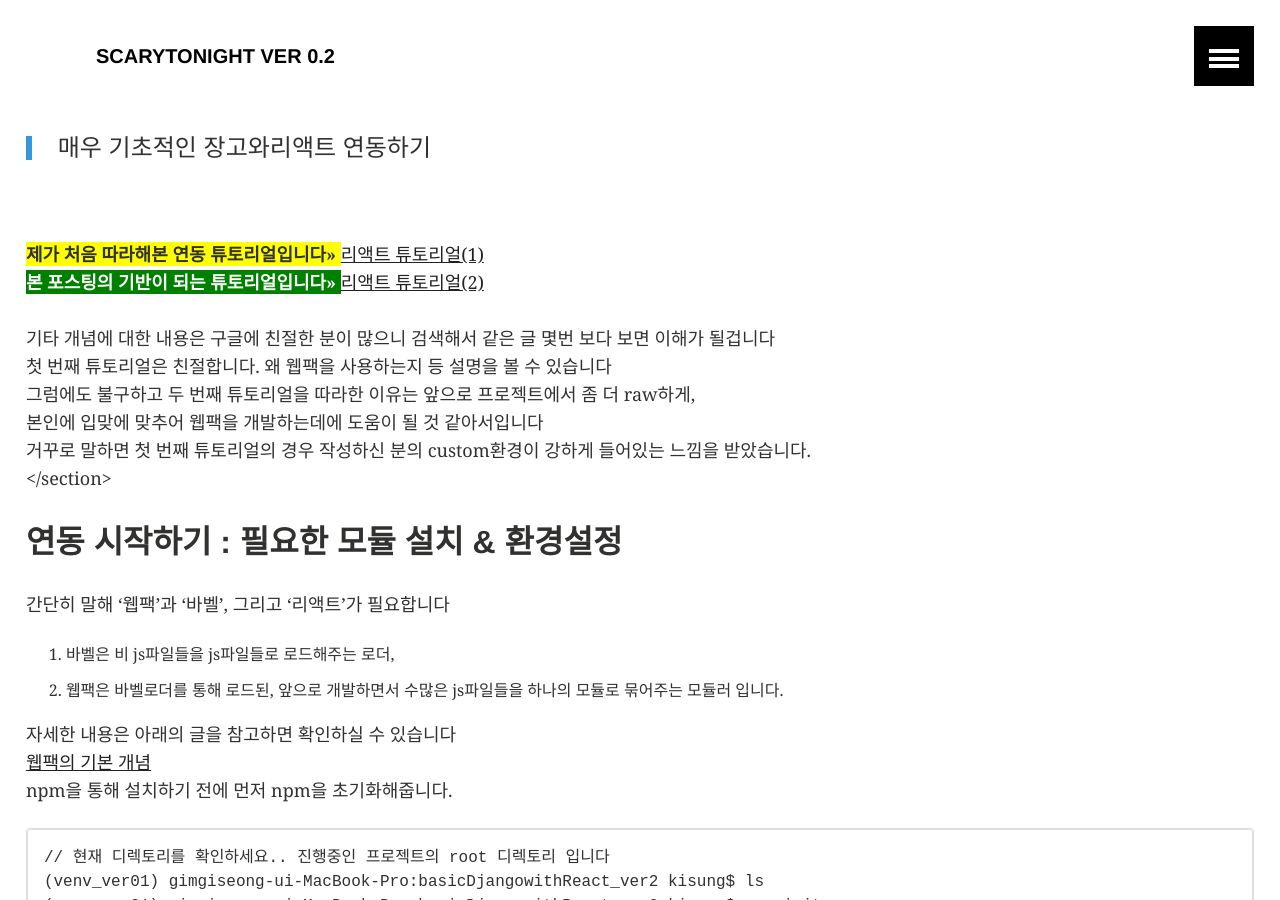
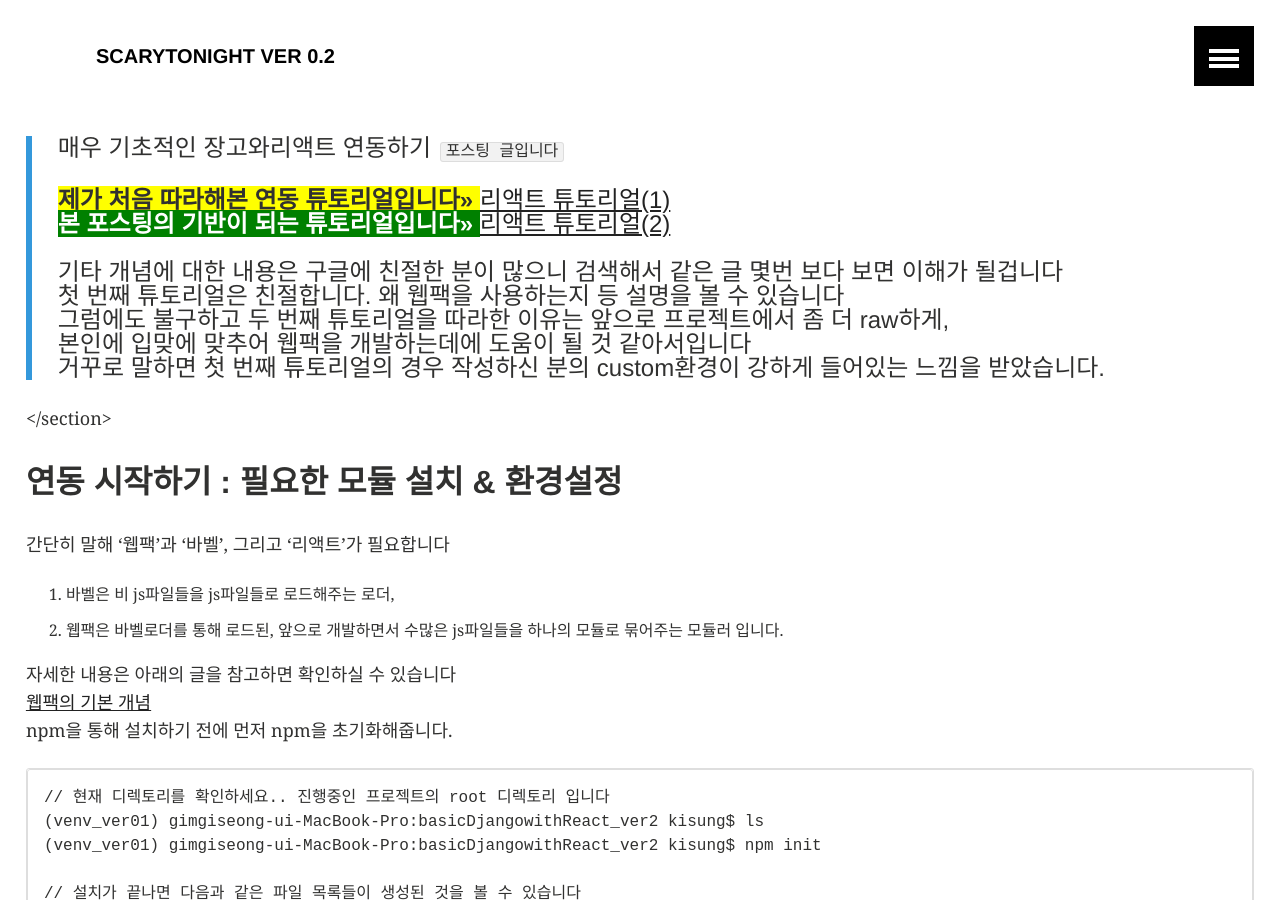
Before and after one commit to KisungKim/s, a Jekyll site: the page built from _posts/2018-07-28-ReactWithDjango02.md, in a window 1280 px wide and 900 px high. Built offline with Jekyll 4.4.1, drawn with Linux system fonts in a browser that asks for light colours.

Commit message:
Update 2018-07-28-ReactWithDjango02.md

```diff
--- a/_posts/2018-07-28-ReactWithDjango02.md
+++ b/_posts/2018-07-28-ReactWithDjango02.md
@@ -4,7 +4,7 @@ title: "장고와 리액트 연동하기(2)"
 ---
 
 > 매우 기초적인 장고와리액트 연동하기
-
+<code>포스팅 글입니다</code>
 <br/>
 <br/>
 <span style="background-color:yellow"><b> 제가 처음 따라해본 연동 튜토리얼입니다>>
```
